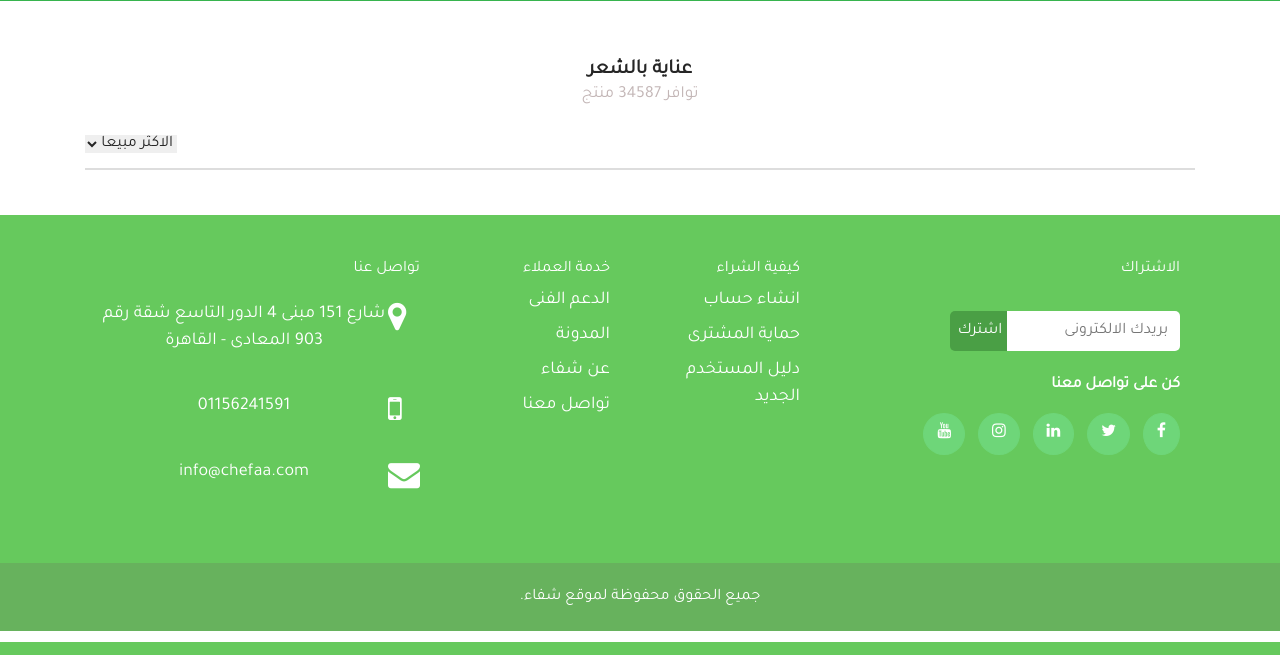
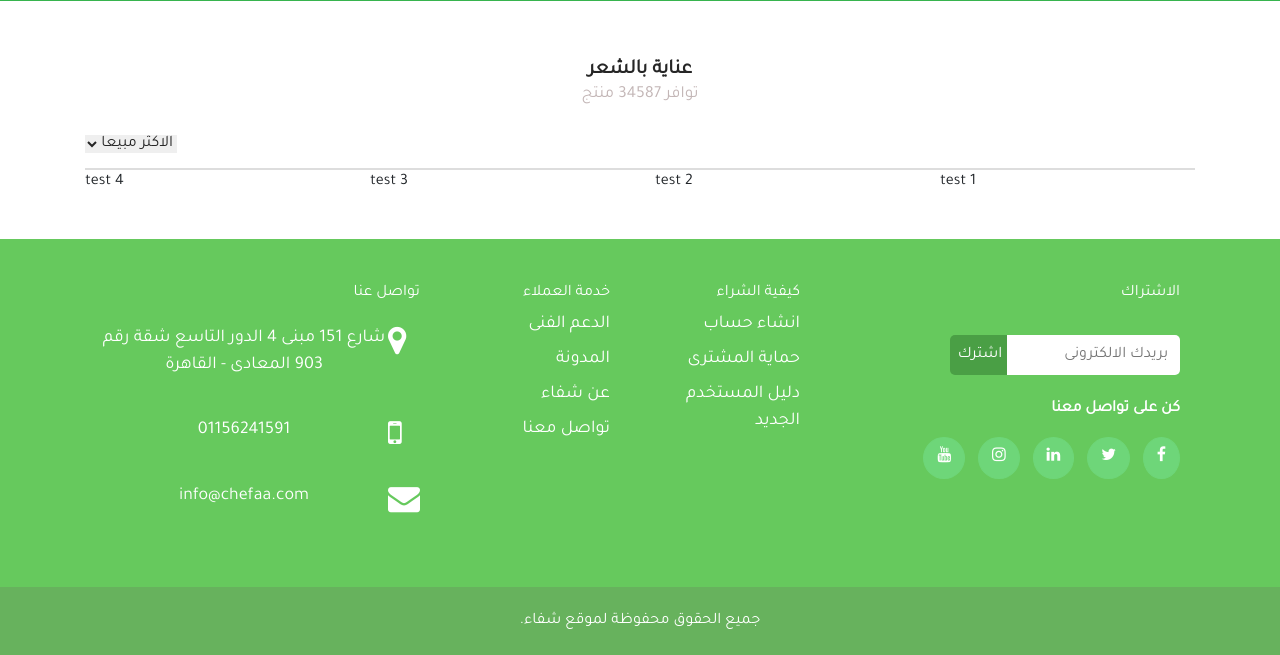
Before and after one commit to Hesham124/chefaa_store, a PHP site: page /category_products.php in a window 1280 px wide. Shown: the part 158-813 px from the top of the page. Run offline with PHP 8.4, Linux system fonts and the light colour scheme.

Commit message:
continue design the category products page

```diff
--- a/category_products.php
+++ b/category_products.php
@@ -31,6 +31,26 @@
             <!-- Start Horizontal Line -->
             <div class = "col-lg-12" > <div> <hr /> </div> </div>
             <!-- End Horizontal Line -->
+            <!-- Start Products List -->
+            <div class = "col-lg-12" >
+               <div id = "products" class = "products" >
+                   <div class = "row" >
+                       <div class = "col-lg-3" >
+                           test 1
+                       </div>
+                       <div class = "col-lg-3" >
+                           test 2
+                       </div>
+                       <div class = "col-lg-3" >
+                           test 3
+                       </div>
+                       <div class = "col-lg-3" >
+                           test 4
+                       </div>
+                   </div>
+               </div>
+            </div>
+            <!-- End Products List -->
         </div>
     </div>
 </section>
--- a/css/category_products.css
+++ b/css/category_products.css
@@ -52,4 +52,12 @@
 
 /* End Horizontal Line Style */
 
+/* Start Products Style */
+
+#category_products #products {
+
+}
+
+/* End Products Style */
+
 /* End CSS Code */
```
